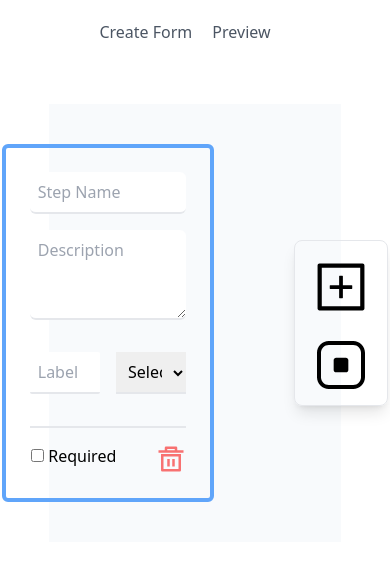
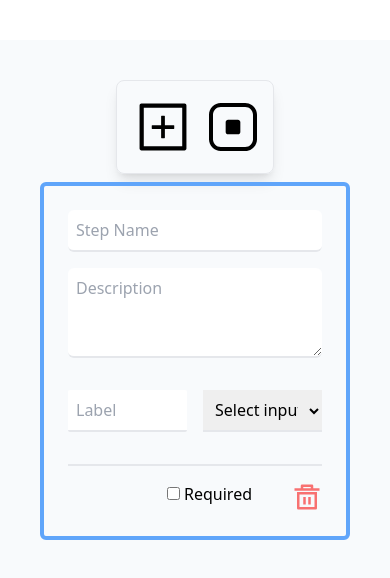
Before and after one commit to i-m-hossain/dynamic-form-builder-react-redux, a React (Create React App) app: page /form in a window 390 px wide. Shown: the top 578 px of the page. Built offline with nearby package versions, Linux system fonts and the light colour scheme.

Commit message:
_redirect file added

```diff
--- a/src/components/AddSection/AddSection.jsx
+++ b/src/components/AddSection/AddSection.jsx
@@ -13,7 +13,7 @@ const AddSection = () => {
         dispatch(makeFirstStepActive());
     }, [dispatch]);
     return (
-        <div className="flex flex-col justify-center items-center border border-sm shadow-lg rounded-lg p-4">
+        <div className="flex flex-row md:flex-col justify-center items-center border border-sm shadow-lg rounded-lg p-4 mb-2 space-x-4 mx-auto">
             {/* add field or section */}
             <button
                 className="text-6xl cursor-pointer"
--- a/src/components/Navbar/Navbar.jsx
+++ b/src/components/Navbar/Navbar.jsx
@@ -1,22 +1,28 @@
-import React from "react";
+import React, { useEffect, useState } from "react";
 import { useSelector } from "react-redux";
 import { Link } from "react-router-dom";
 
 const Navbar = () => {
     const user = useSelector((state) => state.user);
+    console.log(user);
     return (
+        user.isLoggedIn && (
             <header className="text-gray-600 body-font">
                 <div className="container mx-auto flex flex-wrap p-5 flex-col md:flex-row items-center">
                     <nav className="md:ml-auto md:mr-auto flex flex-wrap items-center text-base justify-center">
                         <Link to="/form" className="mr-5 hover:text-gray-900">
                             Create Form
                         </Link>
-                    <Link to="/Preview" className="mr-5 hover:text-gray-900">
+                        <Link
+                            to="/Preview"
+                            className="mr-5 hover:text-gray-900"
+                        >
                             Preview
                         </Link>
                     </nav>
                 </div>
             </header>
+        )
     );
 };
 
--- a/src/pages/Form/Form.jsx
+++ b/src/pages/Form/Form.jsx
@@ -13,8 +13,8 @@ const Form = () => {
     console.log("steps---->", steps);
     const dispatch = useDispatch();
     return (
-        <div className="flex justify-center items-center space-x-20 p-10 bg-slate-50 w-3/4 mx-auto mt-10">
-            <div className="w-full space-y-4 mx-auto">
+        <div className="flex flex-col md:flex-row justify-center items-center md:space-x-20 p-10 bg-slate-50 md:w-3/4 mx-auto mt-10 ">
+            <div className="w-full space-y-4 mx-auto order-last md:order-first">
                 {steps.map((step, index) => (
                     <div
                         className={`${
```
Also changed, not shown: 1 other file (tests, documents, lock files or other folders). Lines whose indentation alone changed are shown as unchanged.
